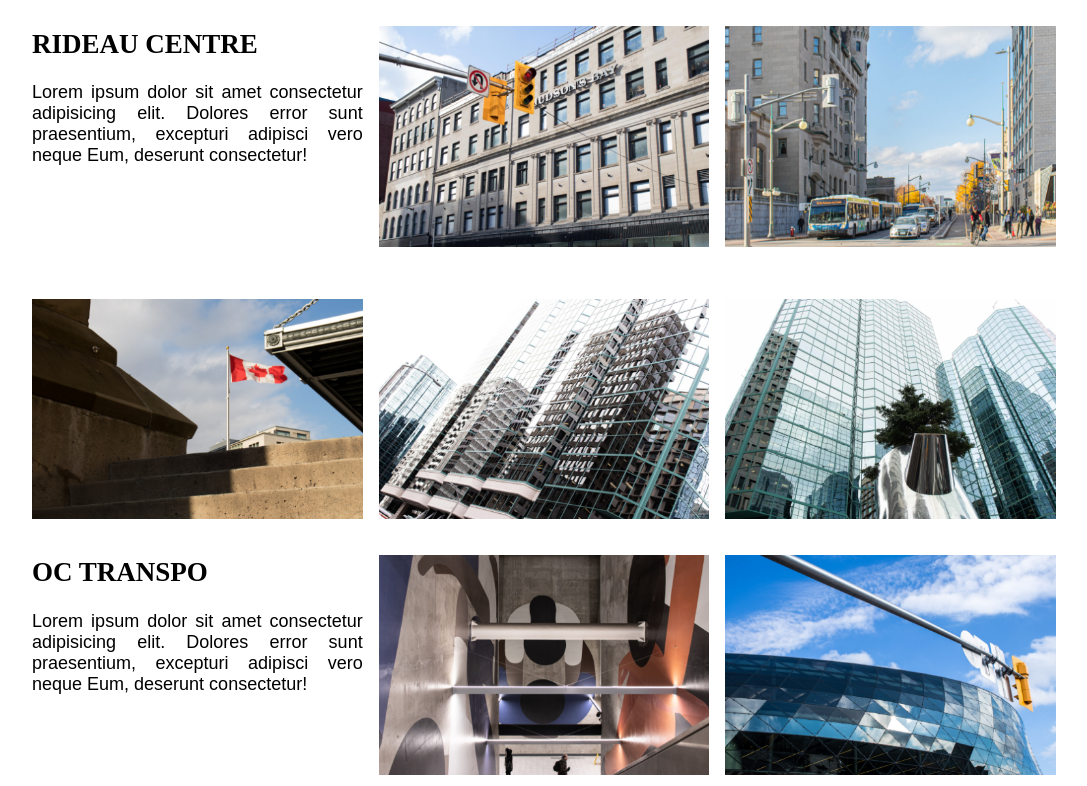
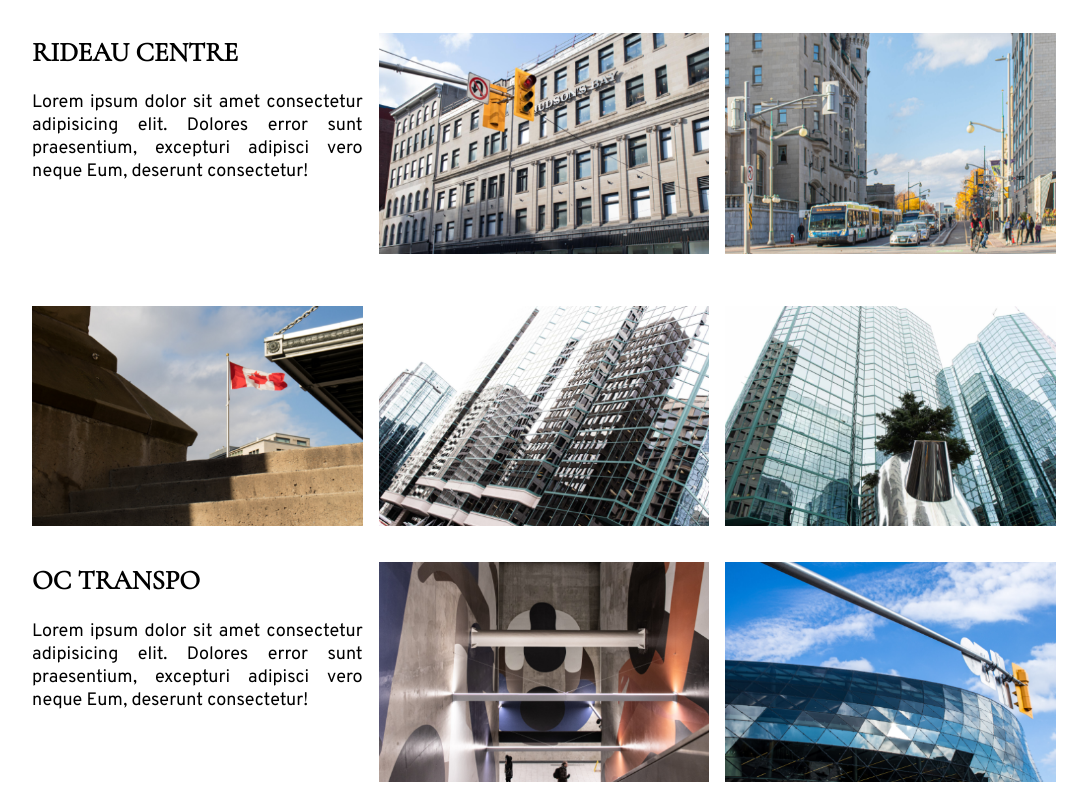
Before and after one commit to lam00129/lam00129.github.io, a plain HTML site: page portfolio/work2.html in a window 1280 px wide. Shown: the part 372-1158 px from the top of the page, without its empty margins (96-1183 px from the left). Drawn offline with nearby package versions, Linux system fonts and the light colour scheme.

Commit message:
Update work2.html

```diff
--- a/portfolio/work2.html
+++ b/portfolio/work2.html
@@ -3,6 +3,8 @@
 <head>
     <meta charset="UTF-8">
     <meta name="viewport" content="width=device-width, initial-scale=1.0">
+    <link href='https://fonts.googleapis.com/css?family=Overpass' rel='stylesheet'>
+    <link href='https://fonts.googleapis.com/css?family=Cormorant Garamond' rel='stylesheet'>
     <link rel="stylesheet" href="style.css">
     <title>Thanh Nha Lam | Photography</title>
 </head>
```
